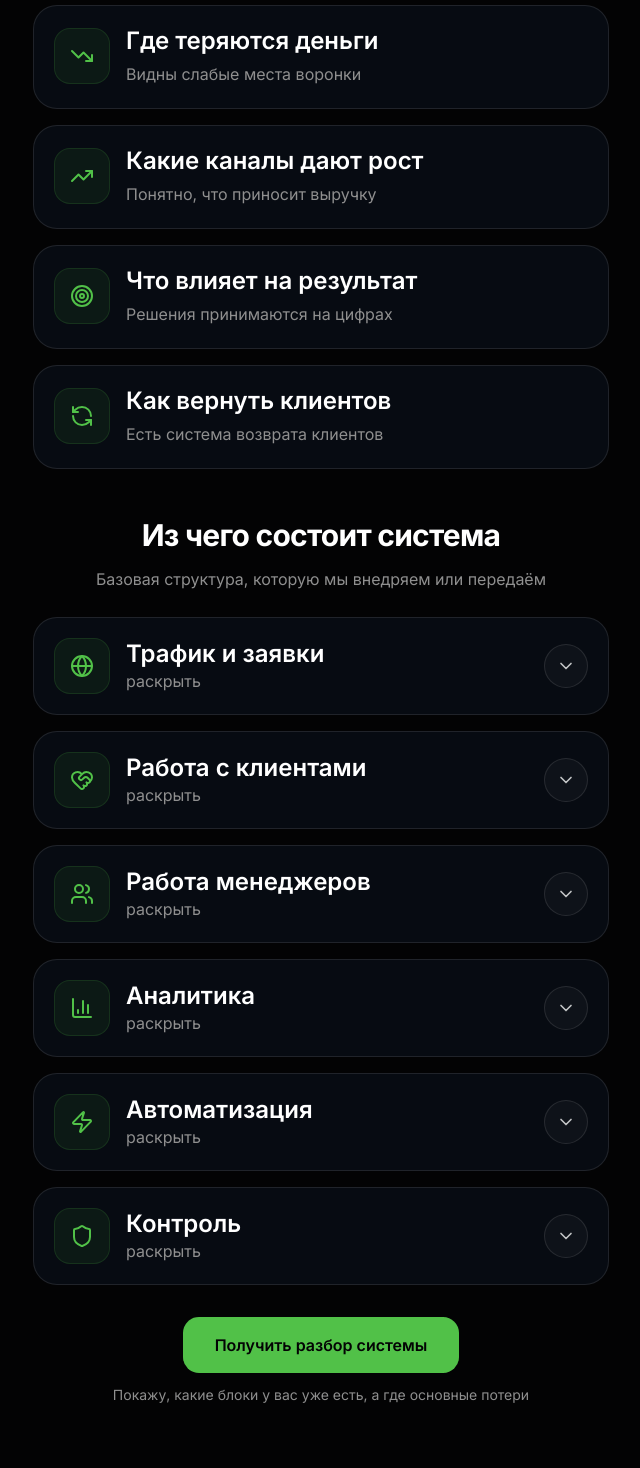
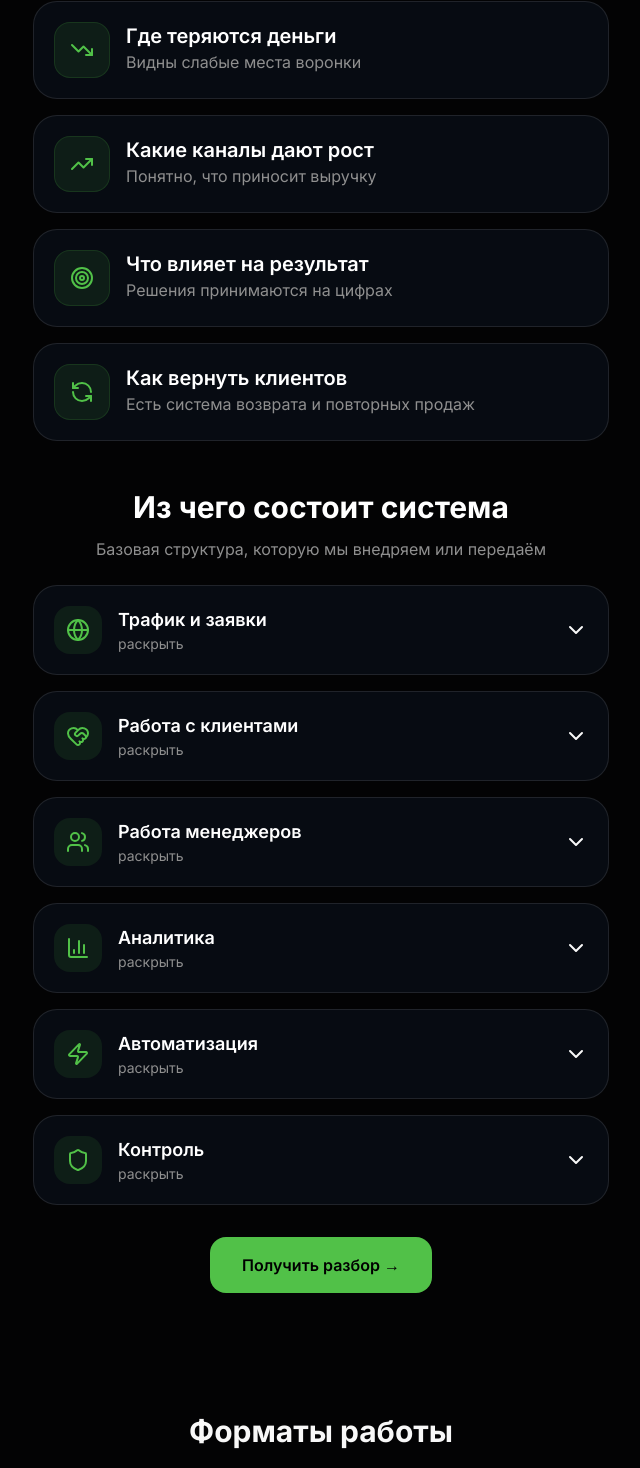
Before and after one commit to proskresult/bkmz-miniapp, a Next.js app: page / in a window 1280 px wide. Shown: the part 1180-2648 px from the top of the page, without its empty margins (319-959 px from the left). Built offline with nearby package versions, Linux system fonts and the light colour scheme.

Commit message:
Update system-results.tsx

```diff
--- a/components/landing/system-results.tsx
+++ b/components/landing/system-results.tsx
@@ -53,7 +53,7 @@ const systemModules = [
       "Вся работа ведётся только через CRM",
       "Нет сделок без задач",
       "Нет просроченных задач",
-      "Сделки не двигаются назад хаотично",
+      "Сделки не двигаются хаотично",
       "Причины отказов корректны",
       "После каждого контакта есть комментарий",
       "Вся информация хранится в карточке сделки",
@@ -82,7 +82,7 @@ const systemModules = [
     icon: Zap,
     items: [
       "Автоматическая постановка задач",
-      "Автоматическое движение сделок по этапам",
+      "Автоматическое движение сделок",
       "Автоматизирован документооборот",
       "Есть шаблоны сообщений и писем",
     ],
@@ -90,13 +90,13 @@ const systemModules = [
   {
     id: "control",
     title: "Контроль",
-    subtitle: "как держится система целиком",
+    subtitle: "как держится система",
     icon: Shield,
     items: [
-      "Есть описание бизнес-процессов компании",
-      "Есть регламент работы менеджера",
-      "Сформирована база знаний для сотрудников",
-      "Есть общий и индивидуальный план продаж",
+      "Есть описание бизнес-процессов",
+      "Есть регламент работы",
+      "Есть база знаний",
+      "Есть план продаж",
     ],
   },
 ]
@@ -119,7 +119,7 @@ const topLevelItems = [
   },
   {
     title: "Как вернуть клиентов",
-    text: "Есть система возврата клиентов",
+    text: "Есть система возврата и повторных продаж",
     icon: RefreshCcw,
   },
 ]
@@ -128,18 +128,21 @@ export function SystemResults() {
   const [openIndex, setOpenIndex] = useState<number | null>(null)
 
   return (
-    <section id="system-results" className="px-4 py-14">
+    <section className="px-4 py-14">
       <div className="mx-auto max-w-xl">
+
+        {/* 🔥 Заголовок */}
         <div className="mb-6 text-center">
-          <h2 className="text-3xl font-bold tracking-tight text-white">
+          <h2 className="text-3xl font-bold text-white">
             Эффективная CRM ответит на вопросы:
           </h2>
 
-          <p className="mt-3 text-base leading-7 text-muted-foreground">
+          <p className="mt-3 text-base text-muted-foreground">
             Показывает, где теряются деньги и что реально влияет на рост
           </p>
         </div>
 
+        {/* 🔹 Верхний блок */}
         <div className="mb-12 space-y-4">
           {topLevelItems.map((item) => {
             const Icon = item.icon
@@ -149,16 +152,16 @@ export function SystemResults() {
                 key={item.title}
                 className="rounded-3xl border border-white/10 bg-[#070b12] px-5 py-5"
               >
-                <div className="flex items-start gap-4">
-                  <div className="mt-0.5 flex h-14 w-14 shrink-0 items-center justify-center rounded-2xl border border-primary/15 bg-primary/8">
+                <div className="flex gap-4">
+                  <div className="flex h-14 w-14 items-center justify-center rounded-2xl border border-primary/15 bg-primary/10">
                     <Icon className="h-6 w-6 text-primary" />
                   </div>
 
                   <div>
-                    <div className="text-2xl font-semibold leading-tight text-white">
+                    <div className="text-xl font-semibold text-white">
                       {item.title}
                     </div>
-                    <div className="mt-1 text-base leading-7 text-muted-foreground">
+                    <div className="text-muted-foreground">
                       {item.text}
                     </div>
                   </div>
@@ -168,15 +171,17 @@ export function SystemResults() {
           })}
         </div>
 
+        {/* 🔹 Состав системы */}
         <div className="mb-6 text-center">
-          <h3 className="text-3xl font-bold tracking-tight text-white">
+          <h3 className="text-3xl font-bold text-white">
             Из чего состоит система
           </h3>
-          <p className="mt-3 text-base leading-7 text-muted-foreground">
+          <p className="mt-3 text-muted-foreground">
             Базовая структура, которую мы внедряем или передаём
           </p>
         </div>
 
+        {/* 🔽 Аккордеон */}
         <div className="space-y-4">
           {systemModules.map((module, index) => {
             const Icon = module.icon
@@ -185,89 +190,65 @@ export function SystemResults() {
             return (
               <div
                 key={module.id}
-                className={`overflow-hidden rounded-3xl border transition-all duration-300 ${
-                  isOpen
-                    ? "border-primary/30 bg-white/[0.04] shadow-[0_0_0_1px_rgba(34,197,94,0.06)]"
-                    : "border-white/10 bg-[#070b12]"
-                }`}
+                className="rounded-3xl border border-white/10 bg-[#070b12]"
               >
                 <button
-                  type="button"
                   onClick={() => setOpenIndex(isOpen ? null : index)}
-                  className="flex w-full items-center justify-between gap-4 px-5 py-5 text-left"
+                  className="flex w-full items-center justify-between px-5 py-5"
                 >
-                  <div className="flex min-w-0 items-center gap-4">
-                    <div
-                      className={`flex h-14 w-14 shrink-0 items-center justify-center rounded-2xl border ${
-                        isOpen
-                          ? "border-primary/25 bg-primary/12"
-                          : "border-primary/15 bg-primary/8"
-                      }`}
-                    >
-                      <Icon className="h-6 w-6 text-primary" />
+                  <div className="flex items-center gap-4">
+                    <div className="flex h-12 w-12 items-center justify-center rounded-xl bg-primary/10">
+                      <Icon className="text-primary" />
                     </div>
 
-                    <div className="min-w-0">
-                      <div className="text-2xl font-semibold leading-tight text-white">
+                    <div className="text-left">
+                      <div className="text-lg font-semibold text-white">
                         {module.title}
                       </div>
-                      <div className="text-base text-muted-foreground">
+                      <div className="text-sm text-muted-foreground">
                         {isOpen ? "свернуть" : "раскрыть"}
                       </div>
                     </div>
                   </div>
 
-                  <div className="flex h-11 w-11 shrink-0 items-center justify-center rounded-full border border-white/10 bg-white/[0.03]">
                   <ChevronDown
-                      className={`h-5 w-5 transition-transform duration-300 ${
-                        isOpen ? "rotate-180 text-white" : "text-white/75"
+                    className={`transition ${
+                      isOpen ? "rotate-180" : ""
                     }`}
                   />
-                  </div>
                 </button>
 
-                <div
-                  className={`grid transition-all duration-300 ease-out ${
-                    isOpen ? "grid-rows-[1fr]" : "grid-rows-[0fr]"
-                  }`}
-                >
-                  <div className="overflow-hidden">
-                    <div className="border-t border-white/8 px-5 pb-5 pt-4">
-                      <div className="mb-4 text-sm uppercase tracking-[0.12em] text-primary/80">
+                {isOpen && (
+                  <div className="px-5 pb-5">
+                    <div className="mb-3 text-sm text-primary">
                       {module.subtitle}
                     </div>
 
-                      <div className="space-y-3">
+                    <div className="space-y-2">
                       {module.items.map((item) => (
-                          <div key={item} className="flex items-start gap-3">
-                            <div className="mt-0.5 flex h-6 w-6 shrink-0 items-center justify-center rounded-full bg-primary/12">
-                              <Check className="h-4 w-4 text-primary" />
-                            </div>
-                            <div className="text-base leading-7 text-slate-200">
+                        <div key={item} className="flex gap-2 text-sm text-white">
+                          <Check className="h-4 w-4 text-primary mt-1" />
                           {item}
-                            </div>
                         </div>
                       ))}
                     </div>
                   </div>
-                  </div>
-                </div>
+                )}
               </div>
             )
           })}
         </div>
 
+        {/* 🔘 CTA */}
         <div className="mt-8 text-center">
           <a
             href="#lead-form"
-            className="inline-flex min-h-14 items-center justify-center rounded-2xl bg-primary px-8 py-4 text-base font-semibold text-primary-foreground transition hover:bg-primary/90"
+            className="inline-flex items-center justify-center rounded-2xl bg-primary px-8 py-4 text-base font-semibold text-black"
           >
-            Получить разбор системы
+            Получить разбор →
           </a>
-          <p className="mt-3 text-sm text-muted-foreground">
-            Покажу, какие блоки у вас уже есть, а где основные потери
-          </p>
         </div>
+
       </div>
     </section>
   )
```
Lines whose indentation alone changed are shown as unchanged.
